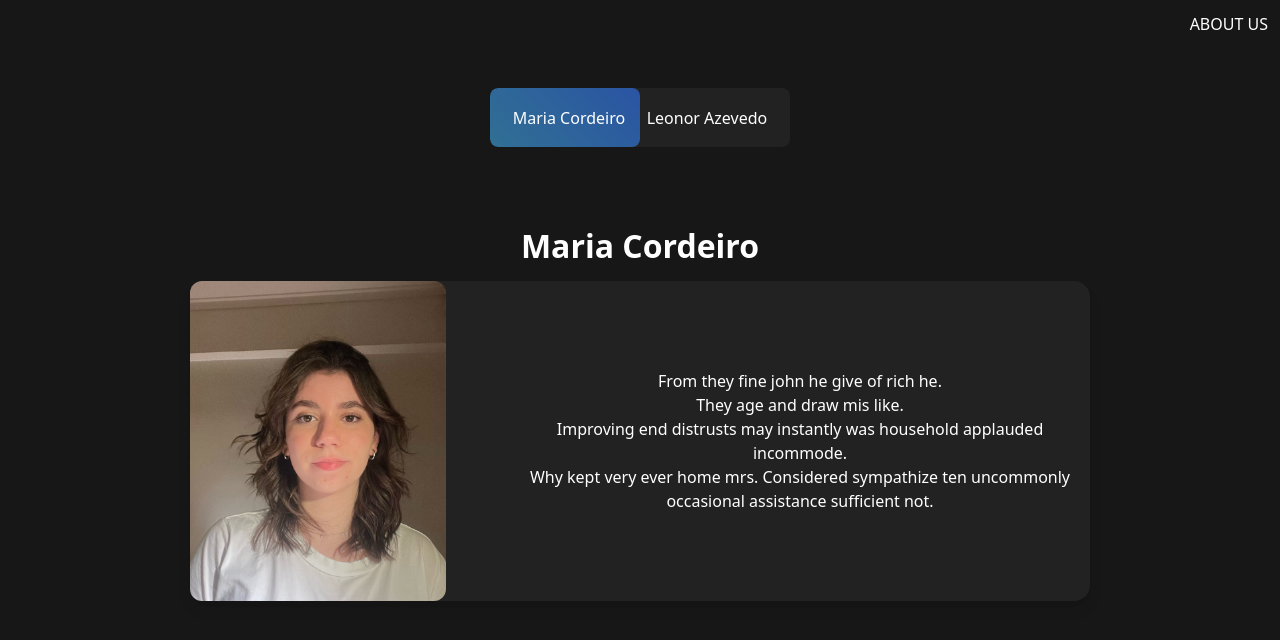
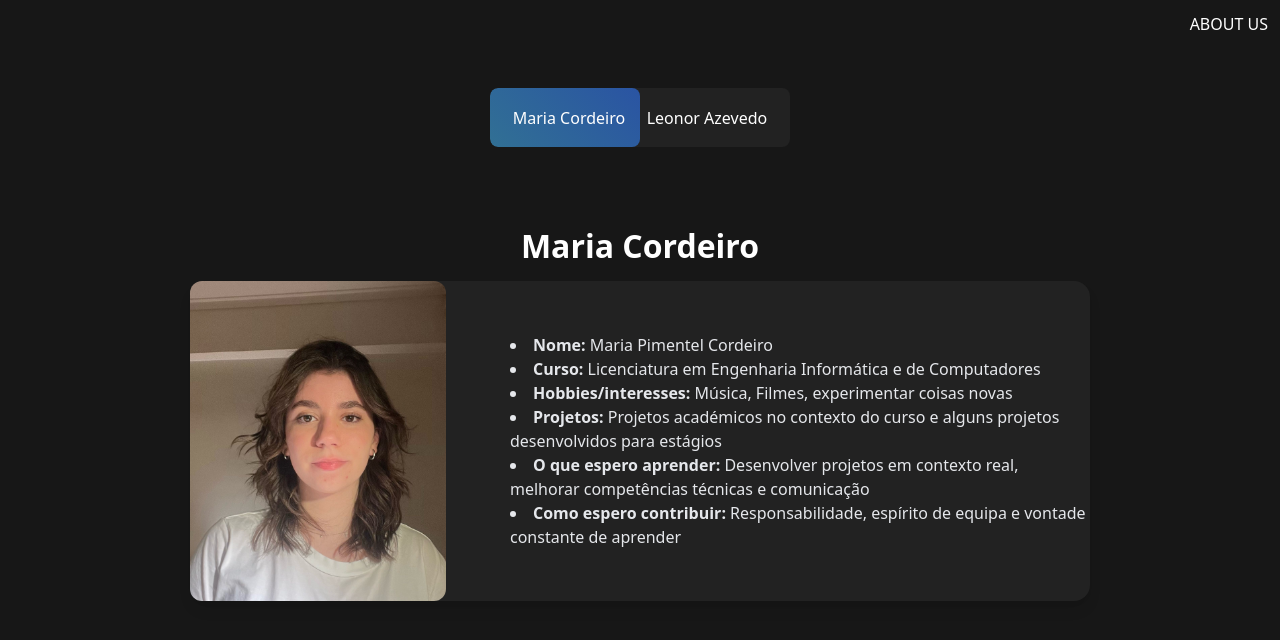
Before and after one commit to leonor-a-a-ist/TLMOTO-recrutamento---software, a Next.js app: page /maria in a window 1280 px wide. Shown: the top 640 px of the page. Built offline with nearby package versions, Linux system fonts and the light colour scheme; some icons are missing.

Commit message:
pagina maria ok

```diff
--- a/src/pages/index.js
+++ b/src/pages/index.js
@@ -36,7 +36,7 @@ export default function Home() {
             </div>
 
             {/* Coluna direita: fundo preto, ocupa o restante */}
-            <div className="homepage bg-neutral-900 flex-1">
+            <div className="homepage bg-black flex-1">
                 <div className="flex flex-col items-center justify-center">
                     {/* escolher tipo de letra mais tarde :) */}
                     <TextType
@@ -51,7 +51,7 @@ export default function Home() {
                     //style={{ fontFamily: "Stack Sans Notch, sans-serif" }}
                     />
 
-                    <p className="bg-neutral-900">
+                    <p className="bg-black">
                         Estás na Homepage. Vem conhecer as recrutas!
                     </p>
                 </div>
--- a/src/pages/maria.js
+++ b/src/pages/maria.js
@@ -1,12 +1,29 @@
 import PersonalPage from '../components/about_us/PersonalPage';
 
 const mariaContent = (
-    <p>
-        From they fine john he give of rich he. <br />
-        They age and draw mis like. <br />
-        Improving end distrusts may instantly was household applauded incommode. <br />
-        Why kept very ever home mrs. Considered sympathize ten uncommonly occasional assistance sufficient not. <br />
-    </p>
+        <div class="text-left text-gray-200 space-y-4">
+  <ul class="list-disc list-inside space-y-2">
+    <li>
+      <span class="font-semibold">Nome:</span> Maria Pimentel Cordeiro
+    </li>
+    <li>
+      <span class="font-semibold">Curso:</span> Licenciatura em Engenharia Informática e de Computadores
+    </li>
+    <li>
+      <span class="font-semibold">Hobbies/interesses:</span> Música, Filmes, experimentar coisas novas
+    </li>
+    <li>
+      <span class="font-semibold">Projetos:</span> Projetos académicos no contexto do curso e alguns projetos desenvolvidos para estágios
+    </li>
+    <li>
+      <span class="font-semibold">O que espero aprender:</span> Desenvolver projetos em contexto real, melhorar competências técnicas e comunicação
+    </li>
+    <li>
+      <span class="font-semibold">Como espero contribuir:</span> Responsabilidade, espírito de equipa e vontade constante de aprender
+    </li>
+  </ul>
+</div>
+
 );
 
 export default function Maria() {
```
